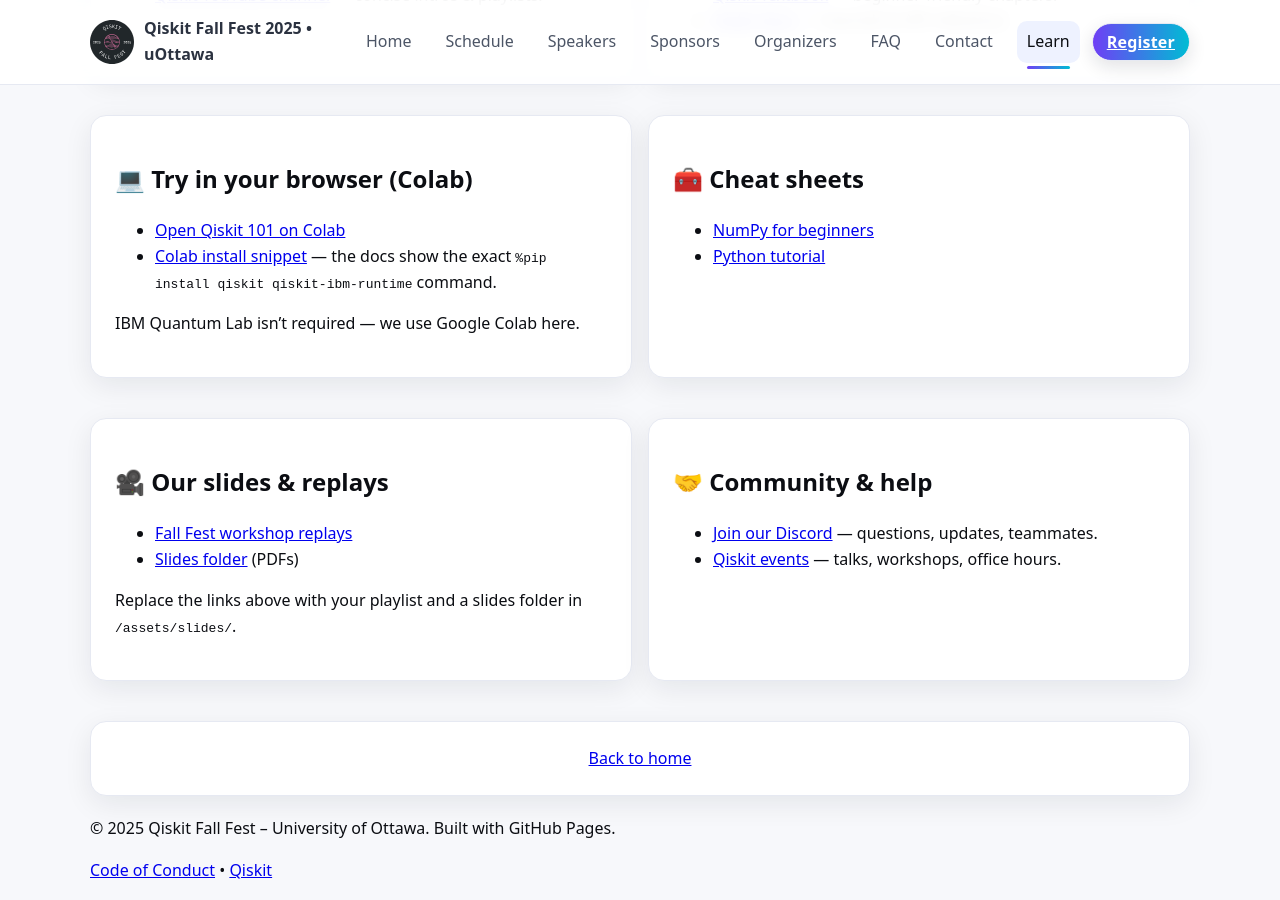
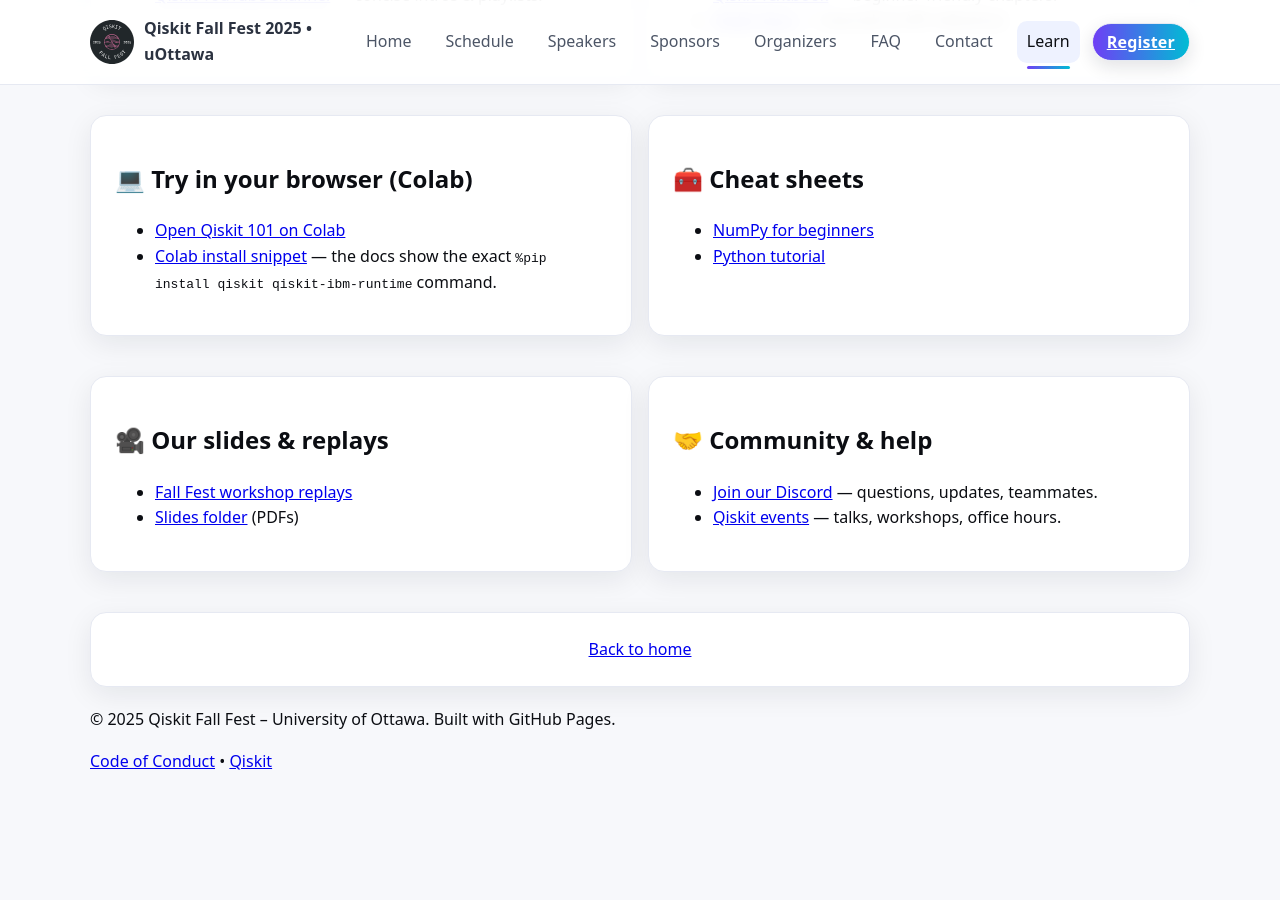
Before and after one commit to utkarshh-singh/fall-fest-2025-website, a Jekyll site: the page built from learn.md, in a window 1280 px wide and 900 px high, scrolled down 764 px. Built offline with Jekyll 4.4.1, drawn with Linux system fonts in a browser that asks for light colours; after the commit the page ends 1555 px from its top, so only the background shows below that.

Commit message:
Update learn.md

```diff
--- a/learn.md
+++ b/learn.md
@@ -47,7 +47,6 @@
         <li><a href="https://colab.research.google.com/github/mtreinish/qiskit-workshop/blob/master/Workshop.ipynb" target="_blank" rel="noopener">Open Qiskit 101 on Colab</a></li>
         <li><a href="https://quantum.cloud.ibm.com/docs/guides/online-lab-environments" target="_blank" rel="noopener">Colab install snippet</a> — the docs show the exact <code>%pip install qiskit qiskit-ibm-runtime</code> command.</li>
       </ul>
-      <p class="note">IBM Quantum Lab isn’t required — we use Google Colab here.</p>
     </div>
 
     <div class="card">
@@ -66,7 +65,6 @@
         <li><a href="[Your YouTube playlist URL]" target="_blank" rel="noopener">Fall Fest workshop replays</a></li>
         <li><a href="{{ '/assets/slides/' | relative_url }}" target="_blank" rel="noopener">Slides folder</a> (PDFs)</li>
       </ul>
-      <p class="note">Replace the links above with your playlist and a slides folder in <code>/assets/slides/</code>.</p>
     </div>
 
     <div class="card">
```
